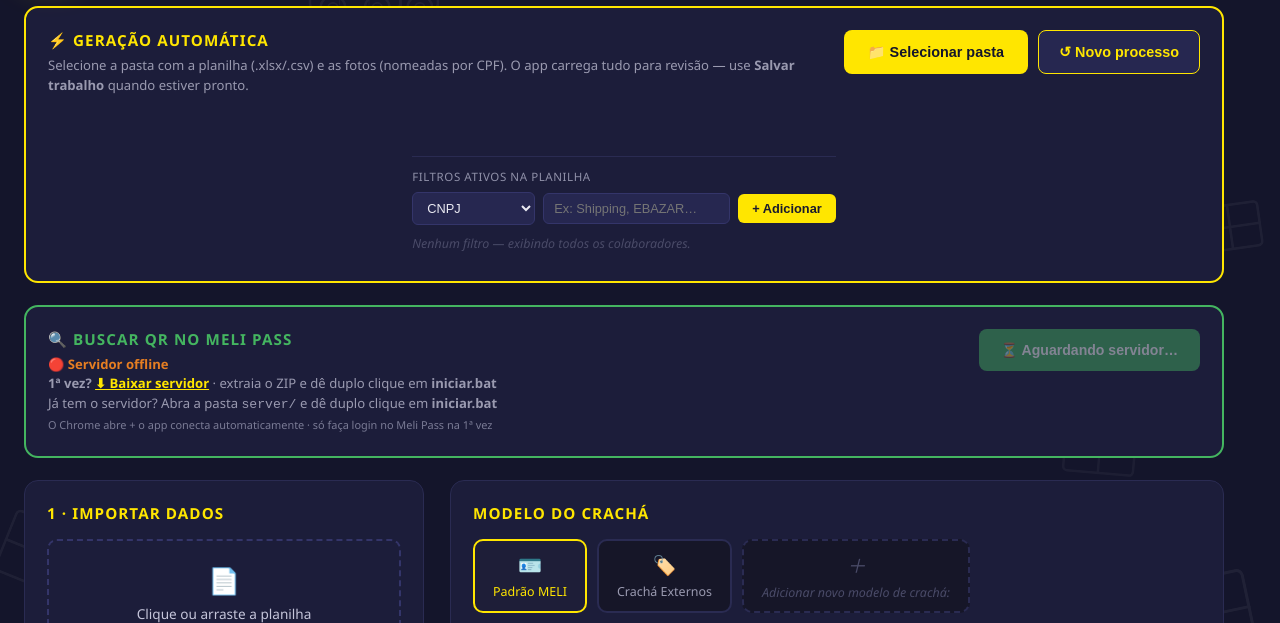
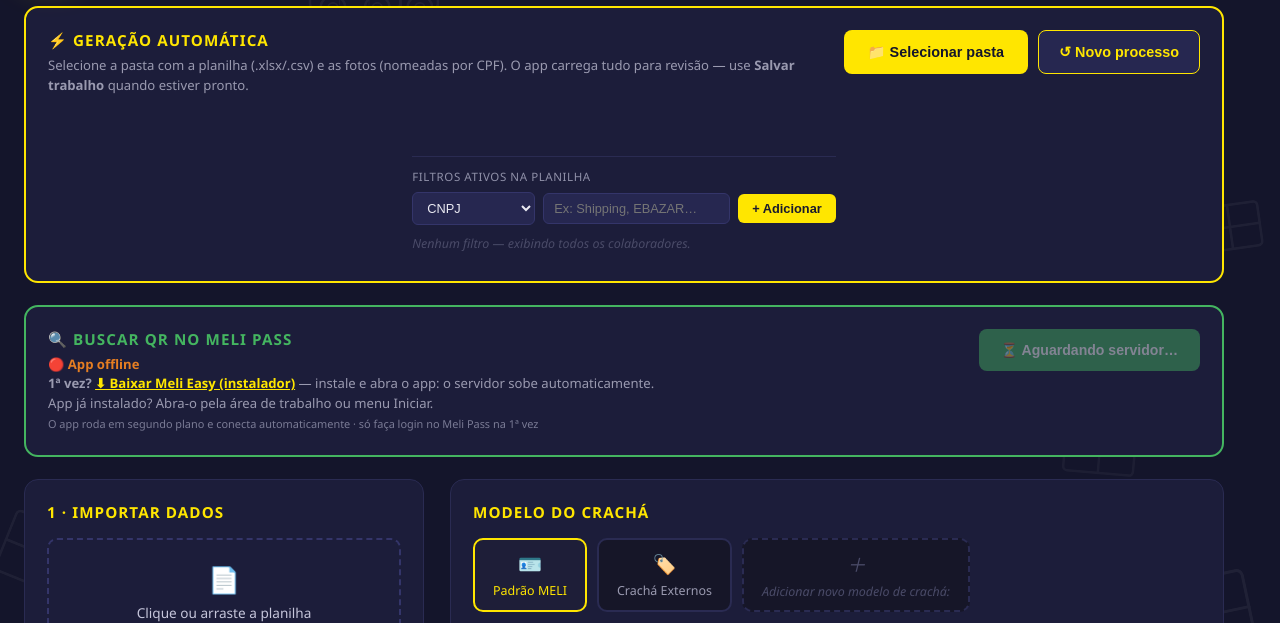
Before and after one commit to meli-easy-app/meli-easy-app.github.io, a browser extension: page index.html in a window 1280 px wide. Shown: the part 103-726 px from the top of the page. Drawn offline with Linux system fonts and the light colour scheme; no server answers.

Commit message:
feat: app desktop Electron - instalador unico, servidor automatico
- Adiciona 'Meli Easy Setup.exe' (instalador NSIS ~80MB)
- Link de download aponta para o instalador
- Remove dependencia do ZIP + bat

Co-Authored-By: Claude Sonnet 4.6 <noreply@anthropic.com>

```diff
--- a/index.html
+++ b/index.html
@@ -2129,11 +2129,11 @@ function _initMeliPanelWeb() {
         btnFetch.onclick = null;
       }
       if (descmp) descmp.innerHTML =
-        '<span style="color:#e67e22;font-weight:700;">🔴 Servidor offline</span><br>'
-        + '<b>1ª vez?</b> <a href="meli-easy-server.zip" download style="color:#ffe600;font-weight:700;">⬇ Baixar servidor</a>'
-        + ' · extraia o ZIP e dê duplo clique em <b>iniciar.bat</b><br>'
-        + 'Já tem o servidor? Abra a pasta <code>server/</code> e dê duplo clique em <b>iniciar.bat</b><br>'
-        + '<small style="color:#7a7b95;">O Chrome abre + o app conecta automaticamente · só faça login no Meli Pass na 1ª vez</small>';
+        '<span style="color:#e67e22;font-weight:700;">🔴 App offline</span><br>'
+        + '<b>1ª vez?</b> <a href="Meli Easy Setup.exe" download style="color:#ffe600;font-weight:700;">⬇ Baixar Meli Easy (instalador)</a>'
+        + ' — instale e abra o app: o servidor sobe automaticamente.<br>'
+        + 'App já instalado? Abra-o pela área de trabalho ou menu Iniciar.<br>'
+        + '<small style="color:#7a7b95;">O app roda em segundo plano e conecta automaticamente · só faça login no Meli Pass na 1ª vez</small>';
       // Re-verifica a cada 4 s até servidor aparecer
       if (!_meliPollInterval) {
         _meliPollInterval = setInterval(async () => {
```
Also changed, not shown: 1 other file.
